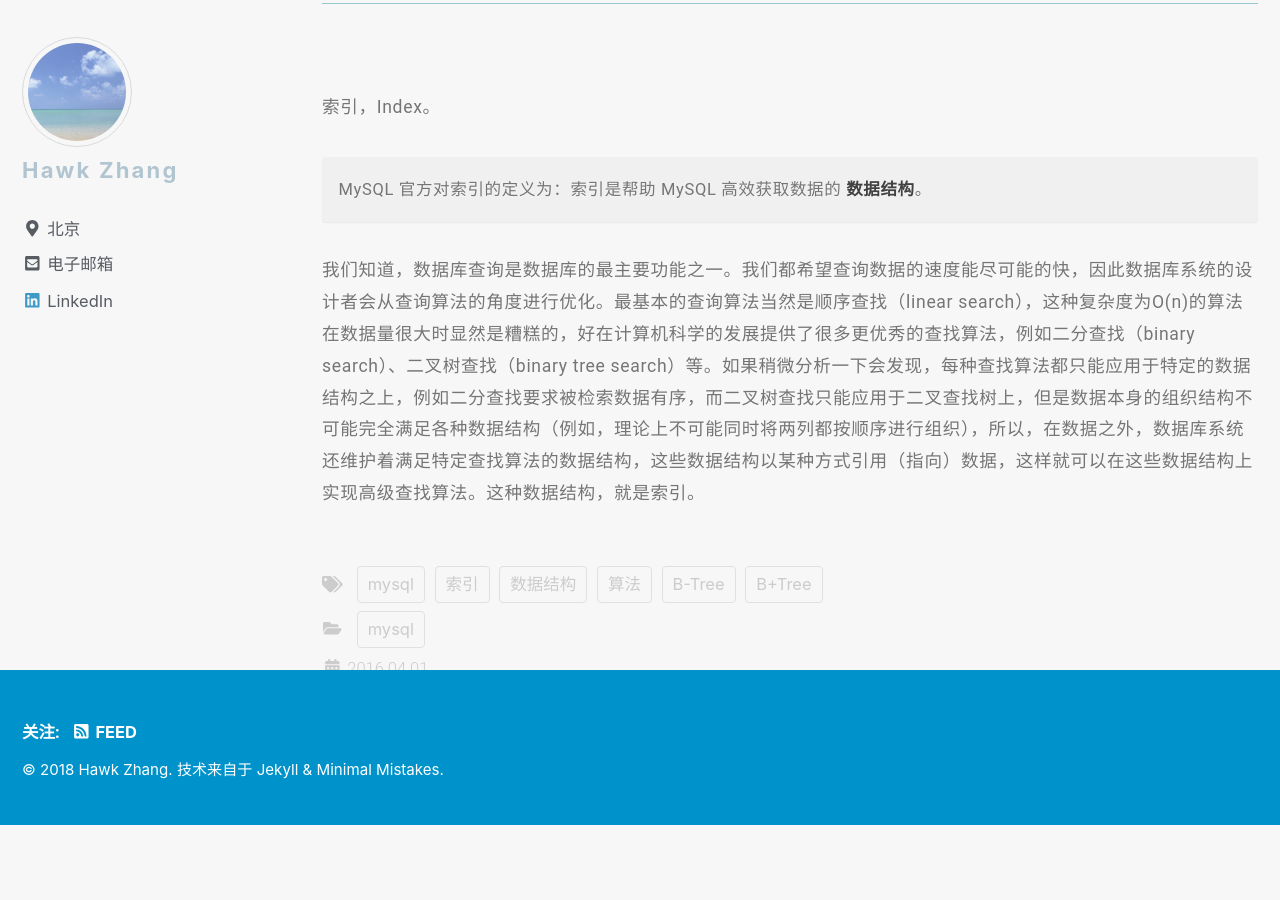
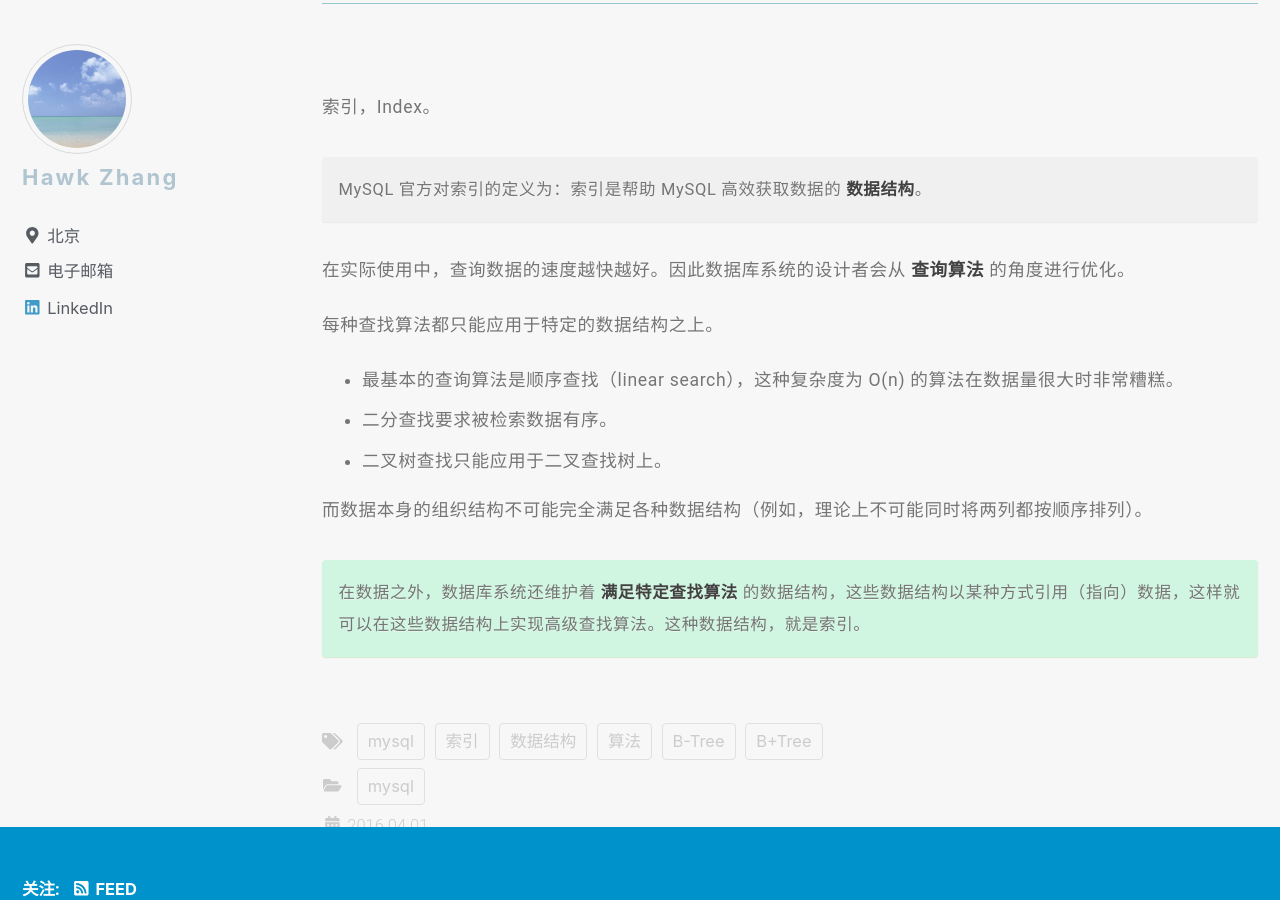
Before and after one commit to narru888/linotes_note, a Jekyll site: the page built from _posts/mysql/2016-04-01-datastructure.md, in a window 1280 px wide and 900 px high, scrolled down 907 px. Built offline with Jekyll 4.4.1, drawn with Linux system fonts in a browser that asks for light colours; nearby versions of some CDN libraries; a script that is not in the unit is left out; before the commit the page ends 1732 px from its top, so only the background shows below that.

Commit message:
update on 2018-08-20 10:50:01 CST

```diff
--- a/_posts/mysql/2016-04-01-datastructure.md
+++ b/_posts/mysql/2016-04-01-datastructure.md
@@ -29,4 +29,15 @@ header:
 MySQL 官方对索引的定义为：索引是帮助 MySQL 高效获取数据的 **数据结构**。
 {: .notice}
 
-我们知道，数据库查询是数据库的最主要功能之一。我们都希望查询数据的速度能尽可能的快，因此数据库系统的设计者会从查询算法的角度进行优化。最基本的查询算法当然是顺序查找（linear search），这种复杂度为O(n)的算法在数据量很大时显然是糟糕的，好在计算机科学的发展提供了很多更优秀的查找算法，例如二分查找（binary search）、二叉树查找（binary tree search）等。如果稍微分析一下会发现，每种查找算法都只能应用于特定的数据结构之上，例如二分查找要求被检索数据有序，而二叉树查找只能应用于二叉查找树上，但是数据本身的组织结构不可能完全满足各种数据结构（例如，理论上不可能同时将两列都按顺序进行组织），所以，在数据之外，数据库系统还维护着满足特定查找算法的数据结构，这些数据结构以某种方式引用（指向）数据，这样就可以在这些数据结构上实现高级查找算法。这种数据结构，就是索引。
+在实际使用中，查询数据的速度越快越好。因此数据库系统的设计者会从 **查询算法** 的角度进行优化。
+
+每种查找算法都只能应用于特定的数据结构之上。
+
+* 最基本的查询算法是顺序查找（linear search），这种复杂度为 O(n) 的算法在数据量很大时非常糟糕。
+* 二分查找要求被检索数据有序。
+* 二叉树查找只能应用于二叉查找树上。
+
+而数据本身的组织结构不可能完全满足各种数据结构（例如，理论上不可能同时将两列都按顺序排列）。
+
+在数据之外，数据库系统还维护着 **满足特定查找算法** 的数据结构，这些数据结构以某种方式引用（指向）数据，这样就可以在这些数据结构上实现高级查找算法。这种数据结构，就是索引。
+{: .notice--success}
```
